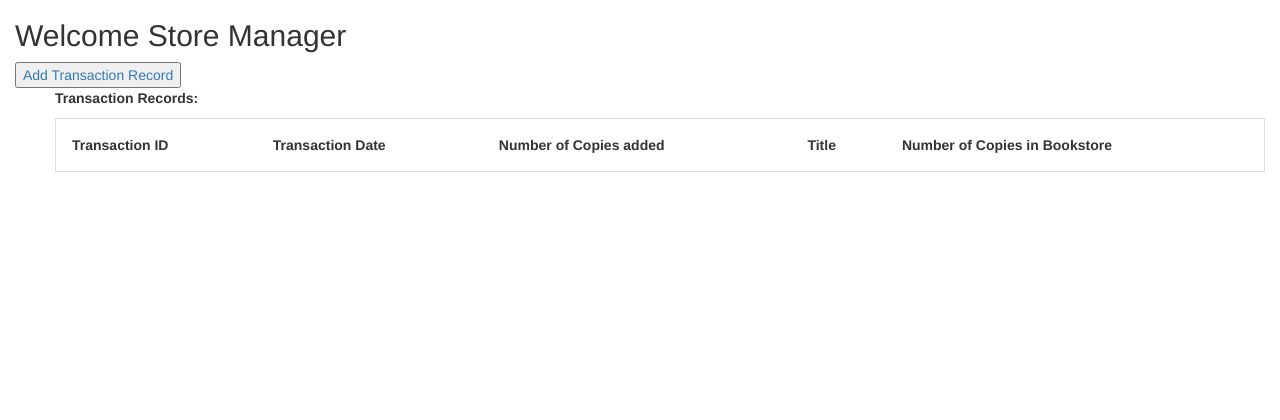
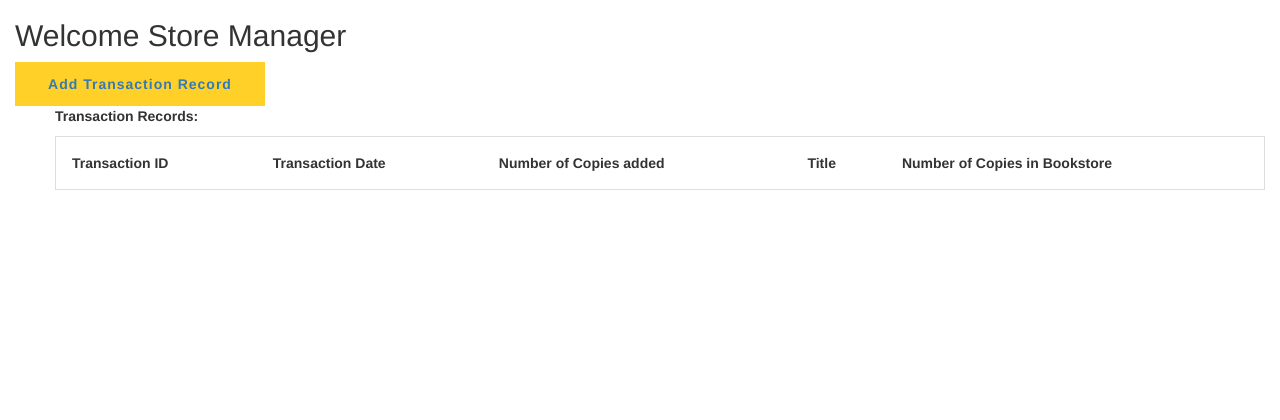
Before and after one commit to RosenZhang/DB-Bookstore-Project, a Django app: page /storemanager/ in a window 1280 px wide. Shown: the part 256-676 px from the top of the page. Run offline with Django 3.2, Linux system fonts and the light colour scheme; data that the repository does not hold is empty; some libraries are stand-ins or nearby versions.

Commit message:
change button style

```diff
--- a/django_test/bookstore/storemanager/templates/storemanagerindex.html
+++ b/django_test/bookstore/storemanager/templates/storemanagerindex.html
@@ -6,7 +6,7 @@
 </div>
 
 <h2>Welcome Store Manager</h2>
-<button><a href="{% url 'add_transaction_record' %}">Add Transaction Record</a></button>
+<button class="Button search"><a href="{% url 'add_transaction_record' %}">Add Transaction Record</a></button>
 
 
   <ul>
```
